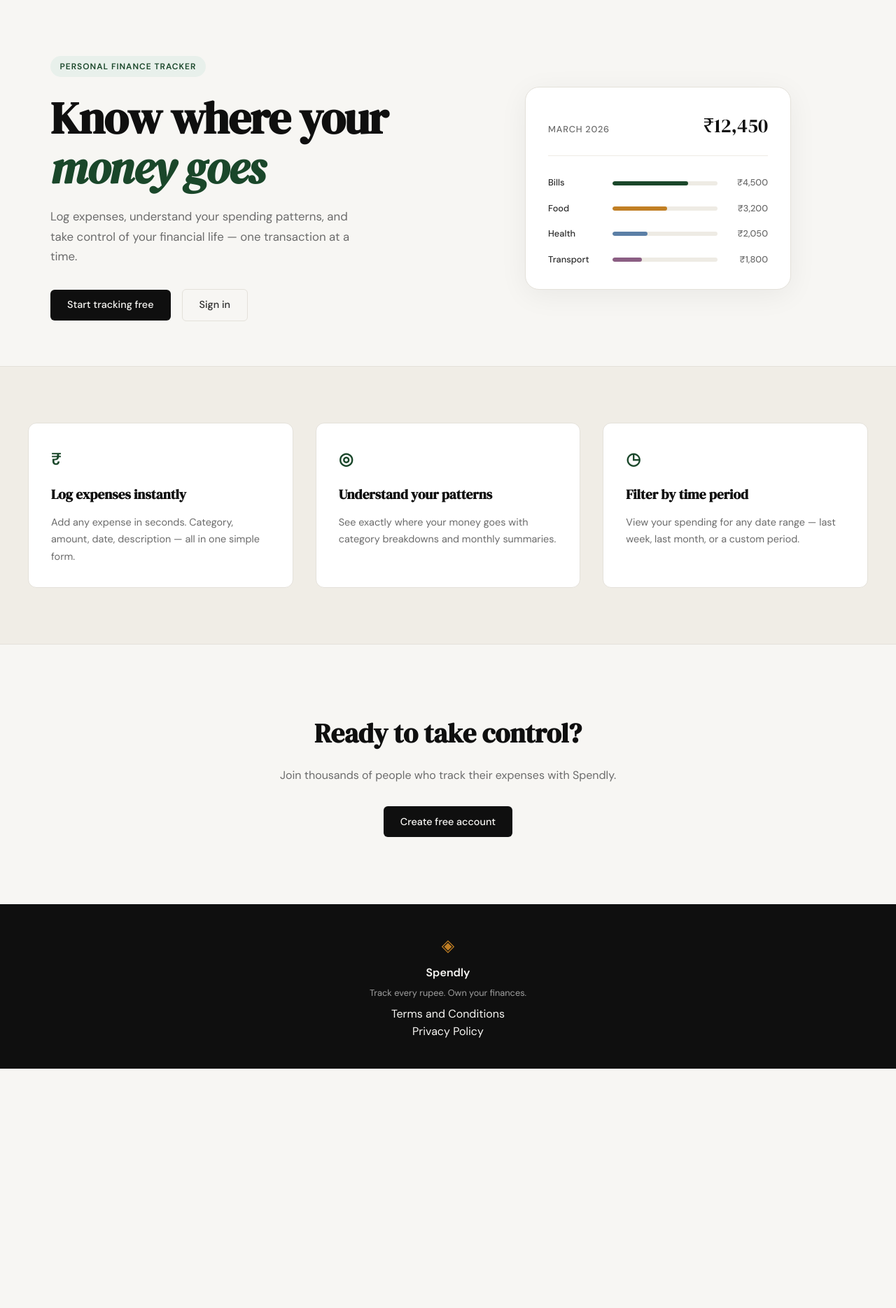
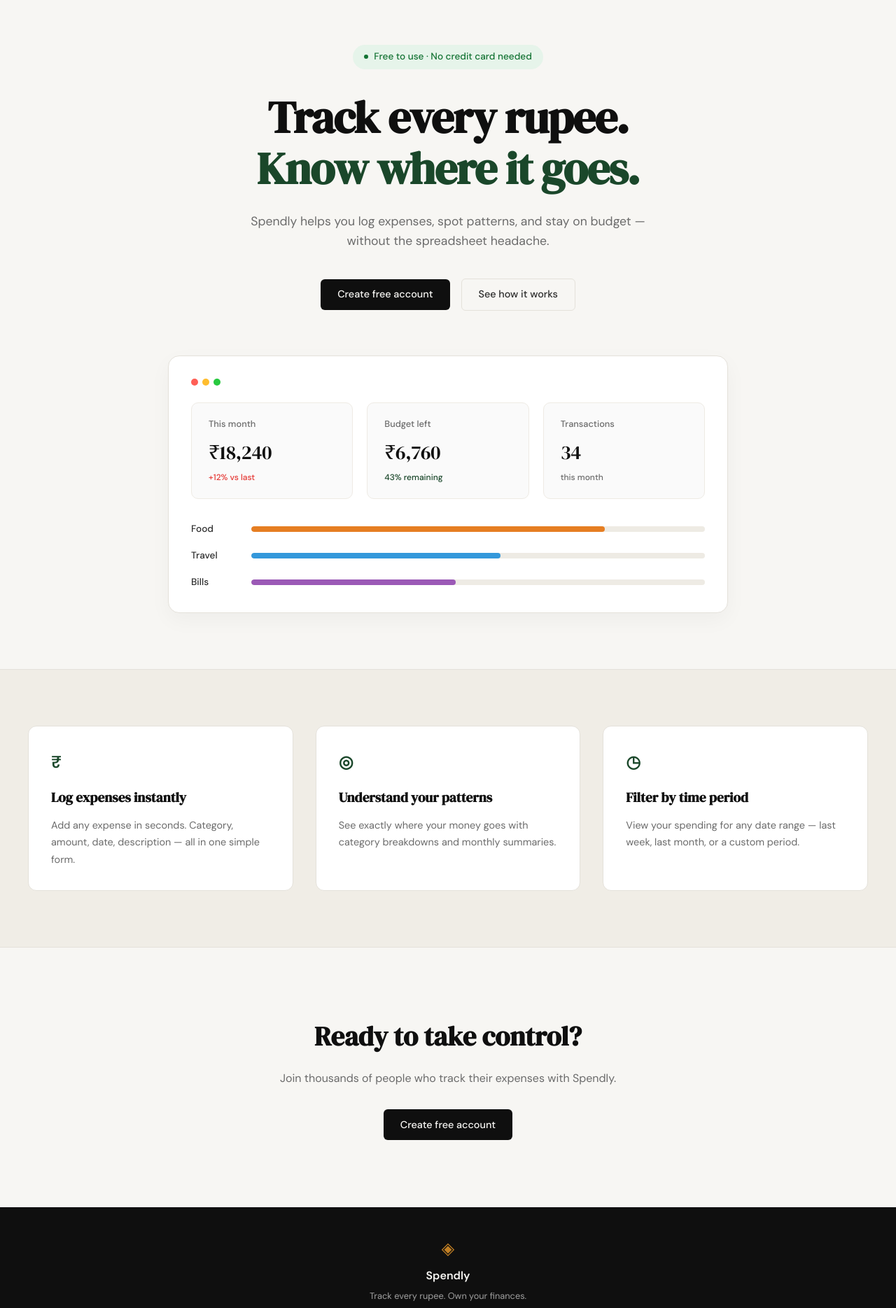
Before and after one commit to Ayush-Pal-cs28/spendly, a Flask app: page / in a window 1280 px wide. Shown: the part 61-1930 px from the top of the page at 70% size. Before the commit the page ends 1588 px from the top, so only its background shows below. Run offline with Flask 3, Linux system fonts and the light colour scheme.

Commit message:
landing: update hero section and visual mock card to match design

```diff
--- a/static/css/style.css
+++ b/static/css/style.css
@@ -124,54 +124,73 @@ a { color: inherit; text-decoration: none; }
 /* ------------------------------------------------------------------ */
 
 .hero {
-    padding: 5rem 2rem 4rem;
-    display: grid;
-    grid-template-columns: 1fr 1fr;
-    gap: 4rem;
+    padding: 4rem 2rem 5rem;
+    display: flex;
+    flex-direction: column;
     align-items: center;
-    max-width: var(--max-width);
+    text-align: center;
+    max-width: 900px;
     margin: 0 auto;
 }
 
+.hero-inner {
+    display: flex;
+    flex-direction: column;
+    align-items: center;
+    max-width: 720px;
+}
+
 .hero-badge {
+    display: inline-flex;
+    align-items: center;
+    gap: 0.5rem;
+    background: #e6f4ea;
+    color: #137333;
+    font-size: 0.85rem;
+    font-weight: 500;
+    text-transform: none;
+    letter-spacing: normal;
+    padding: 0.4rem 1rem;
+    border-radius: 999px;
+    margin-bottom: 2rem;
+}
+
+.badge-dot {
+    width: 6px;
+    height: 6px;
+    background-color: #137333;
+    border-radius: 50%;
     display: inline-block;
-    background: var(--accent-light);
-    color: var(--accent);
-    font-size: 0.75rem;
-    font-weight: 600;
-    letter-spacing: 0.08em;
-    text-transform: uppercase;
-    padding: 0.35rem 0.85rem;
-    border-radius: 999px;
-    margin-bottom: 1.5rem;
 }
 
 .hero-title {
     font-family: var(--font-display);
-    font-size: clamp(2.5rem, 5vw, 4rem);
-    line-height: 1.1;
+    font-size: clamp(2.75rem, 5vw, 4rem);
+    line-height: 1.15;
     letter-spacing: -0.02em;
     color: var(--ink);
-    margin-bottom: 1.25rem;
+    margin-bottom: 1.5rem;
 }
 
 .hero-title em {
-    font-style: italic;
+    font-style: normal;
     color: var(--accent);
 }
 
 .hero-subtitle {
-    font-size: 1.05rem;
+    font-size: 1.1rem;
     color: var(--ink-muted);
-    line-height: 1.7;
-    max-width: 460px;
-    margin-bottom: 2rem;
+    line-height: 1.6;
+    max-width: 600px;
+    margin-bottom: 2.5rem;
 }
 
 .hero-actions {
     display: flex;
     gap: 1rem;
     align-items: center;
+    justify-content: center;
+    margin-bottom: 4rem;
 }
 
 /* ------------------------------------------------------------------ */
@@ -179,60 +198,95 @@ a { color: inherit; text-decoration: none; }
 /* ------------------------------------------------------------------ */
 
 .hero-visual {
+    width: 100%;
     display: flex;
     justify-content: center;
 }
 
 .mock-card {
-    background: var(--paper-card);
+    background: var(--paper-card, #fff);
     border: 1px solid var(--border);
-    border-radius: var(--radius-lg);
+    border-radius: 16px;
     padding: 2rem;
     width: 100%;
-    max-width: 380px;
-    box-shadow: 0 8px 40px rgba(0,0,0,0.06);
+    max-width: 800px;
+    box-shadow: 0 10px 30px rgba(0,0,0,0.04);
+    text-align: left;
 }
 
-.mock-card-header {
+.mock-window-dots {
     display: flex;
-    justify-content: space-between;
-    align-items: baseline;
-    margin-bottom: 1.75rem;
-    padding-bottom: 1.25rem;
-    border-bottom: 1px solid var(--border-soft);
+    gap: 6px;
+    margin-bottom: 1.5rem;
 }
 
-.mock-label {
+.dot-red { width: 10px; height: 10px; background: #ff5f56; border-radius: 50%; display: inline-block; }
+.dot-yellow { width: 10px; height: 10px; background: #ffbd2e; border-radius: 50%; display: inline-block; }
+.dot-green { width: 10px; height: 10px; background: #27c93f; border-radius: 50%; display: inline-block; }
+
+.mock-stats-grid {
+    display: grid;
+    grid-template-columns: repeat(3, 1fr);
+    gap: 1.25rem;
+    margin-bottom: 2rem;
+}
+
+.mock-stat-box {
+    background: #fafafa;
+    border: 1px solid var(--border-soft, #eee);
+    border-radius: 10px;
+    padding: 1.25rem 1.5rem;
+}
+
+.mock-stat-label {
+    display: block;
     font-size: 0.8rem;
     font-weight: 500;
     color: var(--ink-muted);
-    text-transform: uppercase;
-    letter-spacing: 0.06em;
+    margin-bottom: 0.5rem;
 }
 
-.mock-total {
+.mock-stat-val {
+    display: block;
     font-family: var(--font-display);
     font-size: 1.75rem;
     color: var(--ink);
+    margin-bottom: 0.25rem;
+    letter-spacing: -0.01em;
+}
+
+.mock-stat-change {
+    display: block;
+    font-size: 0.75rem;
+    font-weight: 500;
+    color: #e53935;
+}
+
+.mock-stat-pos {
+    color: var(--accent);
+}
+
+.mock-stat-muted {
+    color: var(--ink-muted);
 }
 
 .mock-bars { display: flex; flex-direction: column; gap: 1rem; }
 
 .mock-bar-row {
     display: grid;
-    grid-template-columns: 80px 1fr 60px;
+    grid-template-columns: 70px 1fr;
     align-items: center;
-    gap: 0.75rem;
+    gap: 1rem;
 }
 
 .mock-cat {
-    font-size: 0.8rem;
+    font-size: 0.85rem;
     font-weight: 500;
     color: var(--ink-soft);
 }
 
 .mock-bar-track {
-    height: 6px;
+    height: 8px;
     background: var(--border-soft);
     border-radius: 999px;
     overflow: hidden;
@@ -240,21 +294,12 @@ a { color: inherit; text-decoration: none; }
 
 .mock-bar {
     height: 100%;
-    background: var(--accent);
+    background: #3498db;
     border-radius: 999px;
-    transition: width 0.6s ease;
 }
 
-.mock-bar-2 { background: var(--accent-2); }
-.mock-bar-3 { background: #5b7fa6; }
-.mock-bar-4 { background: #8b5e83; }
-
-.mock-amt {
-    font-size: 0.8rem;
-    font-weight: 500;
-    color: var(--ink-muted);
-    text-align: right;
-}
+.mock-bar-2 { background: #e67e22; }
+.mock-bar-3 { background: #9b59b6; }
 
 /* ------------------------------------------------------------------ */
 /* Buttons                                                             */
--- a/templates/landing.html
+++ b/templates/landing.html
@@ -6,55 +6,63 @@
 
 <section class="hero">
     <div class="hero-inner">
-        <div class="hero-badge">Personal Finance Tracker</div>
+        <div class="hero-badge">
+            <span class="badge-dot"></span> Free to use · No credit card needed
+        </div>
         <h1 class="hero-title">
-            Know where your<br>
-            <em>money goes</em>
+            Track every rupee.<br>
+            <em>Know where it goes.</em>
         </h1>
         <p class="hero-subtitle">
-            Log expenses, understand your spending patterns,
-            and take control of your financial life —
-            one transaction at a time.
+            Spendly helps you log expenses, spot patterns, and stay on budget — without the spreadsheet headache.
         </p>
         <div class="hero-actions">
-            <a href="{{ url_for('register') }}" class="btn-primary">Start tracking free</a>
-            <a href="{{ url_for('login') }}" class="btn-ghost">Sign in</a>
+            <a href="{{ url_for('register') }}" class="btn-primary">Create free account</a>
+            <a href="{{ url_for('login') }}" class="btn-ghost">See how it works</a>
         </div>
     </div>
     <div class="hero-visual">
         <div class="mock-card">
-            <div class="mock-card-header">
-                <span class="mock-label">March 2026</span>
-                <span class="mock-total">₹12,450</span>
+            <div class="mock-window-dots">
+                <span class="dot-red"></span>
+                <span class="dot-yellow"></span>
+                <span class="dot-green"></span>
+            </div>
+            <div class="mock-stats-grid">
+                <div class="mock-stat-box">
+                    <span class="mock-stat-label">This month</span>
+                    <span class="mock-stat-val">₹18,240</span>
+                    <span class="mock-stat-change">+12% vs last</span>
+                </div>
+                <div class="mock-stat-box">
+                    <span class="mock-stat-label">Budget left</span>
+                    <span class="mock-stat-val">₹6,760</span>
+                    <span class="mock-stat-change mock-stat-pos">43% remaining</span>
+                </div>
+                <div class="mock-stat-box">
+                    <span class="mock-stat-label">Transactions</span>
+                    <span class="mock-stat-val">34</span>
+                    <span class="mock-stat-change mock-stat-muted">this month</span>
+                </div>
             </div>
             <div class="mock-bars">
                 <div class="mock-bar-row">
+                    <span class="mock-cat">Food</span>
+                    <div class="mock-bar-track">
+                        <div class="mock-bar mock-bar-2" style="width: 78%"></div>
+                    </div>
+                </div>
+                <div class="mock-bar-row">
+                    <span class="mock-cat">Travel</span>
+                    <div class="mock-bar-track">
+                        <div class="mock-bar" style="width: 55%"></div>
+                    </div>
+                </div>
+                <div class="mock-bar-row">
                     <span class="mock-cat">Bills</span>
                     <div class="mock-bar-track">
-                        <div class="mock-bar" style="width: 72%"></div>
+                        <div class="mock-bar mock-bar-3" style="width: 45%"></div>
                     </div>
-                    <span class="mock-amt">₹4,500</span>
-                </div>
-                <div class="mock-bar-row">
-                    <span class="mock-cat">Food</span>
-                    <div class="mock-bar-track">
-                        <div class="mock-bar mock-bar-2" style="width: 52%"></div>
-                    </div>
-                    <span class="mock-amt">₹3,200</span>
-                </div>
-                <div class="mock-bar-row">
-                    <span class="mock-cat">Health</span>
-                    <div class="mock-bar-track">
-                        <div class="mock-bar mock-bar-3" style="width: 33%"></div>
-                    </div>
-                    <span class="mock-amt">₹2,050</span>
-                </div>
-                <div class="mock-bar-row">
-                    <span class="mock-cat">Transport</span>
-                    <div class="mock-bar-track">
-                        <div class="mock-bar mock-bar-4" style="width: 28%"></div>
-                    </div>
-                    <span class="mock-amt">₹1,800</span>
                 </div>
             </div>
         </div>
```
